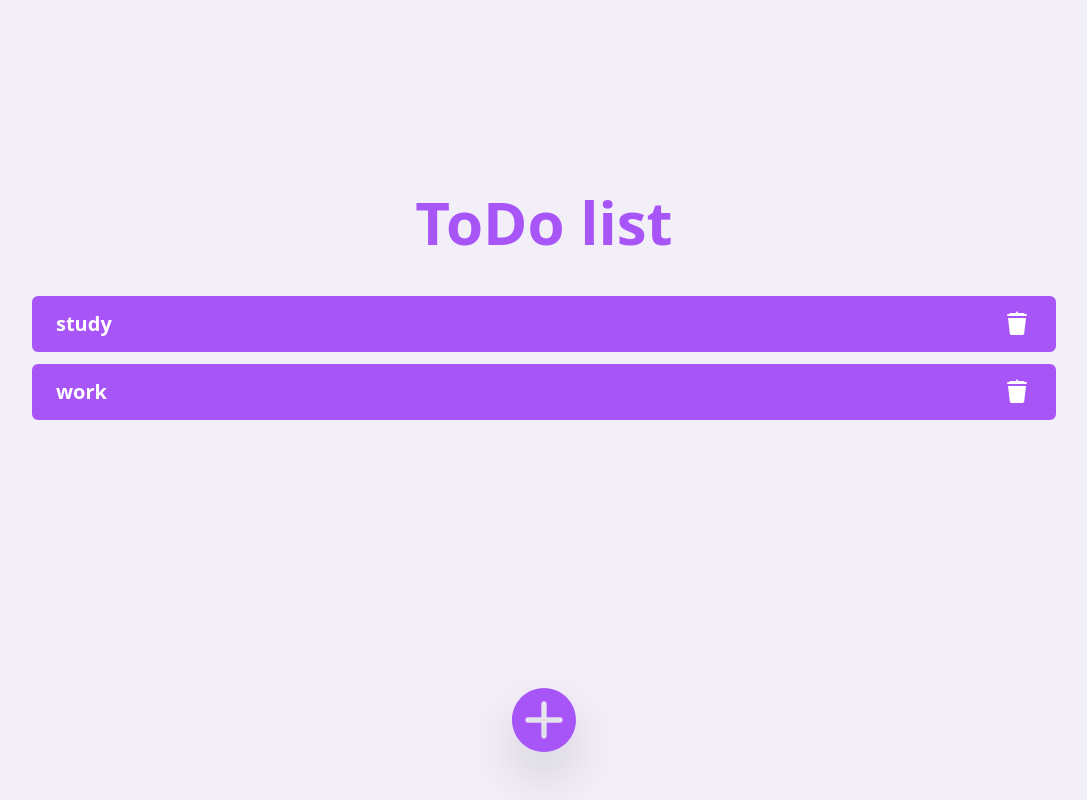
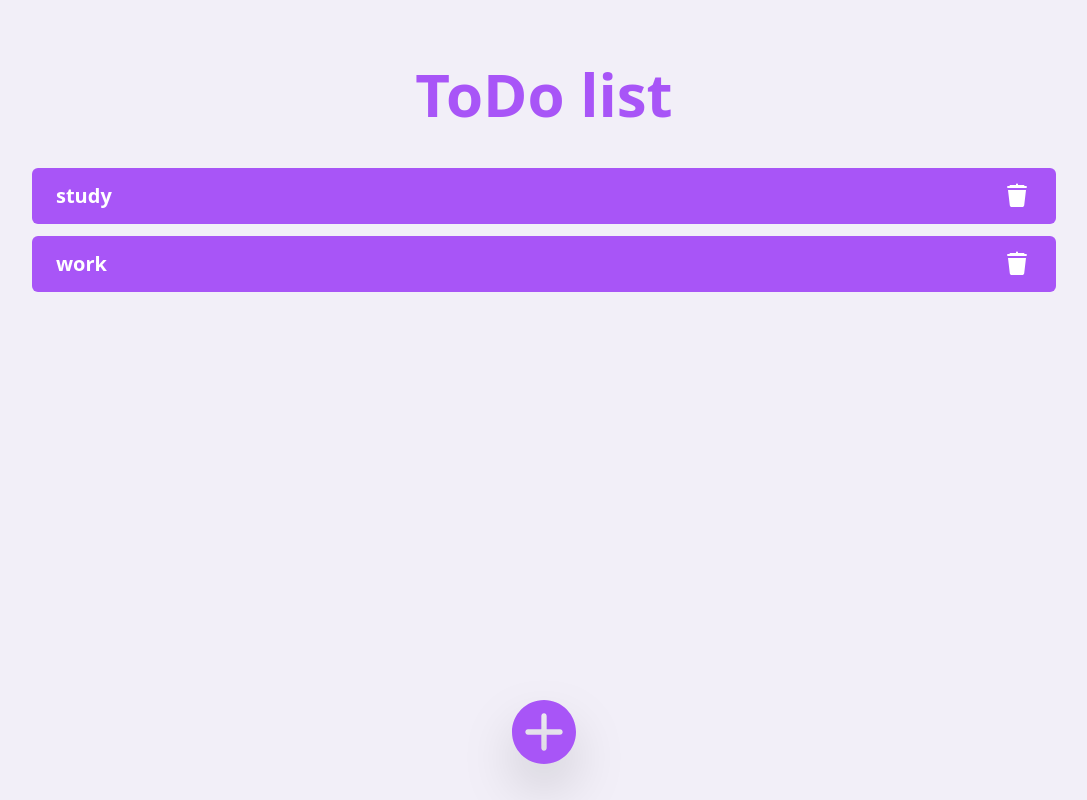
Before and after one commit to sinapirani/chabarkata, a React (Create React App) app: page / in a window 1280 px wide. Shown: the whole page, without its empty margins (96-1183 px from the left). Built offline with nearby package versions, Linux system fonts and the light colour scheme.

Commit message:
setTime out for AddTodo animation

```diff
--- a/src/App.js
+++ b/src/App.js
@@ -19,12 +19,13 @@ const App = () => {
   return (
     <todosContext.Provider value={[todosState, setTodosState]}>
       <formContext.Provider value={[isVisible, setVisible]}>
-        <div className=" relative h-screen w-100 flex justify-start items-center flex-col pt-48 bg-[#f2eff8]">
+        <div className=" relative h-screen w-100 flex justify-start items-center flex-col pt-16 bg-[#f2eff8]">
           <Header />
-          {todosState.map((el, index) => {
-            return <TodoItem key={index} name={el.name} id={el.id} />;
-          })}
-
+          <div className=" flex justify-center items-center flex-col w-full ">
+            {todosState.map((el, index) => {
+              return <TodoItem key={index} name={el.name} id={el.id} />;
+            })}
+          </div>
           <AddTodo />
           <AddTodoForm />
         </div>
--- a/src/components/addTodo-util/addTodo.js
+++ b/src/components/addTodo-util/addTodo.js
@@ -7,11 +7,13 @@ const AddTodo = () => {
   const [isVisible, setVisible] = useContext(formContext)
 
   const plusClicked = () => {
-    setVisible(!isVisible)
+    setTimeout(() => {
+      setVisible(!isVisible);
+    }, 500);
   }
 
     return (
-      <div className="absolute bottom-10 drop-shadow-2xl shadow-purple-500] active:scale-50 transition-[1s]">
+      <div className="absolute bottom-7 drop-shadow-2xl shadow-purple-500] active:scale-50 transition-[1s]">
         <img onClick={plusClicked} src="plus.svg" height={80} width={80} alt="add todo" />
       </div>
     );
```
